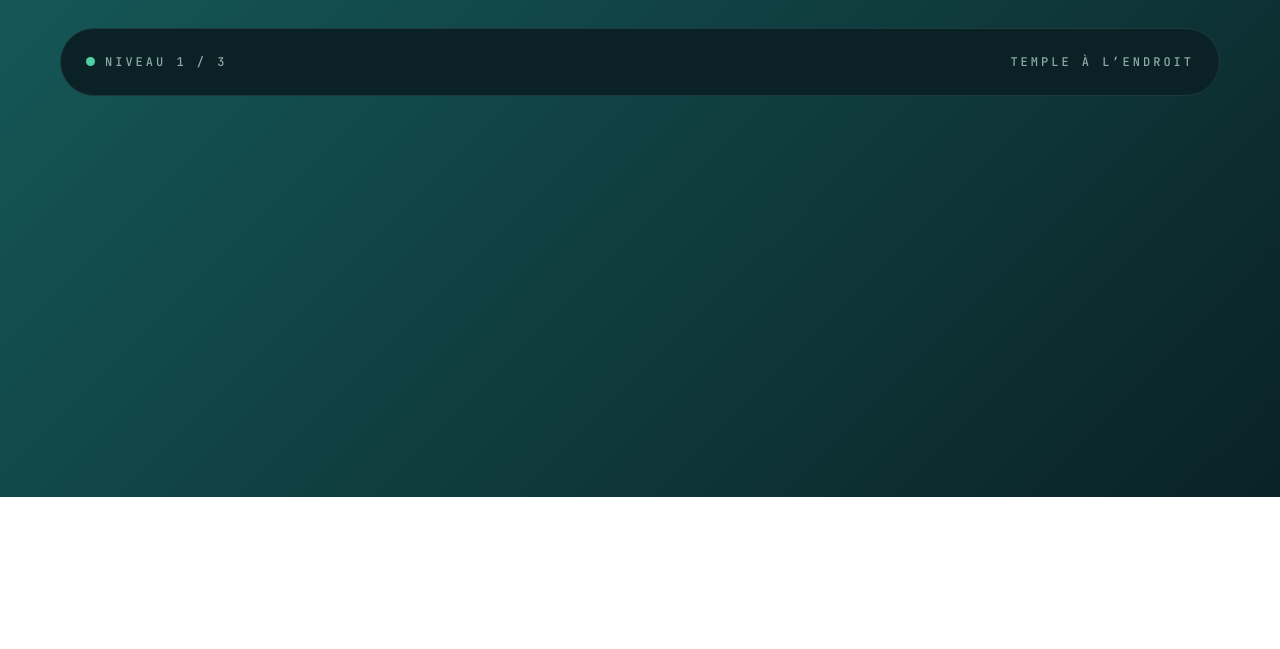
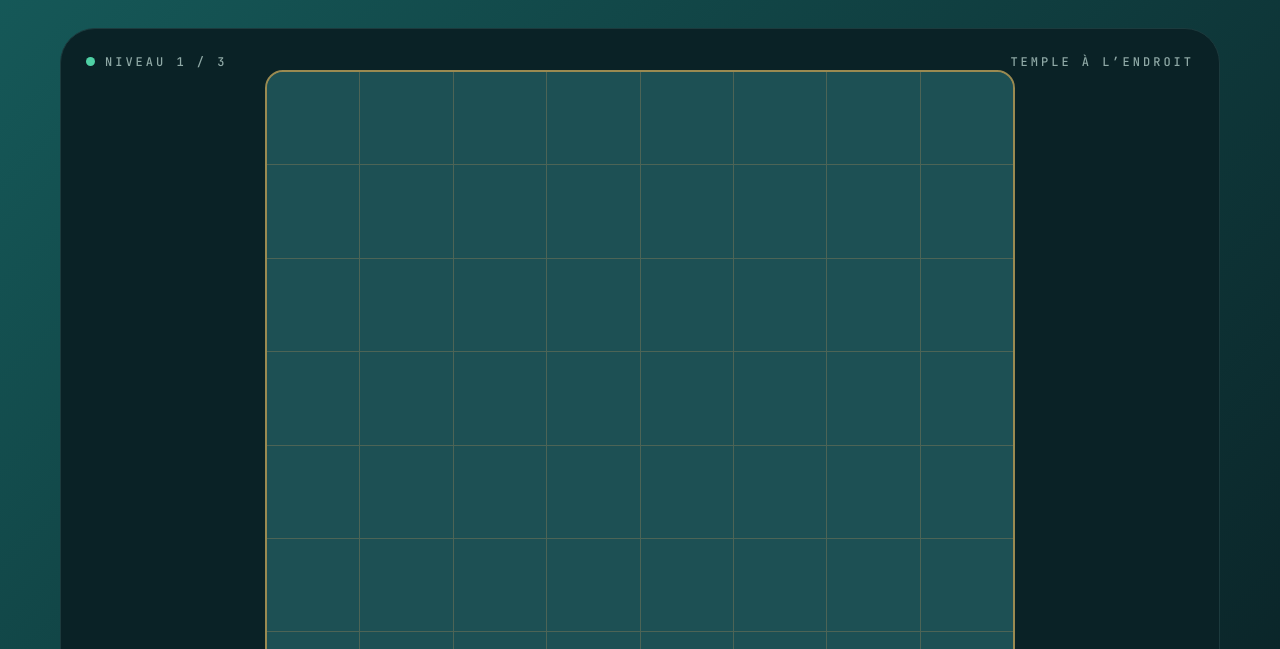
Before and after one commit to Kouyate-Djeneba225/mini_jeu, a plain HTML site: page index.html in a window 1280 px wide. Shown: the part 303-952 px from the top of the page. Before the commit the page ends 800 px from the top, so only its background shows below. Drawn offline with Linux system fonts and the light colour scheme.

Commit message:
add the background of game

```diff
--- a/assets/css/index.css
+++ b/assets/css/index.css
@@ -150,3 +150,21 @@ nav {
   border-radius: 50%;
   background-color: #4fd1a5;
 }
+
+/*----- tableau du plateau ----- */
+.board {
+  display: grid;
+  grid-template-columns: repeat(8, 1fr);
+  gap: 1px;
+  background-color: #4c6456;
+  border: 2px solid #9a8a51;
+  border-radius: 18px;
+  overflow: hidden;
+  max-width: 750px;
+  margin-inline: auto;
+}
+
+.cell {
+  aspect-ratio: 1 / 1;
+  background-color: #1d5054;
+}
--- a/index.html
+++ b/index.html
@@ -46,10 +46,69 @@
             <div class="board-panel__bar">
                 <span><i class="dot"></i>Niveau 1 / 3</span>
                 <span>Temple à l’endroit</span>
+            </div>
+            <div class="board">
+                <div class="cell"></div>
+                <div class="cell"></div>
+                <div class="cell"></div>
+                <div class="cell"></div>
+                <div class="cell"></div>
+                <div class="cell"></div>
+                <div class="cell"></div>
+                <div class="cell"></div>
+                <div class="cell"></div>
+                <div class="cell"></div>
+                <div class="cell"></div>
+                <div class="cell"></div>
+                <div class="cell"></div>
+                <div class="cell"></div>
+                <div class="cell"></div>
+                <div class="cell"></div>
+                <div class="cell"></div>
+                <div class="cell"></div>
+                <div class="cell"></div>
+                <div class="cell"></div>
+                <div class="cell"></div>
+                <div class="cell"></div>
+                <div class="cell"></div>
+                <div class="cell"></div>
+                <div class="cell"></div>
+                <div class="cell"></div>
+                <div class="cell"></div>
+                <div class="cell"></div>
+                <div class="cell"></div>
+                <div class="cell"></div>
+                <div class="cell"></div>
+                <div class="cell"></div>
+                <div class="cell"></div>
+                <div class="cell"></div>
+                <div class="cell"></div>
+                <div class="cell"></div>
+                <div class="cell"></div>
+                <div class="cell"></div>
+                <div class="cell"></div>
+                <div class="cell"></div>
+                <div class="cell"></div>
+                <div class="cell"></div>
+                <div class="cell"></div>
+                <div class="cell"></div>
+                <div class="cell"></div>
+                <div class="cell"></div>
+                <div class="cell"></div>
+                <div class="cell"></div>
+                <div class="cell"></div>
+                <div class="cell"></div>
+                <div class="cell"></div>
+                <div class="cell"></div>
+                <div class="cell"></div>
+                <div class="cell"></div>
+                <div class="cell"></div>
+                <div class="cell"></div>
+            </div>
 
 
     </section>
 </main>
 
-    </body>
-    </html>
+</body>
+</html>
```
Also changed, not shown: assets/css/style.css (added).
